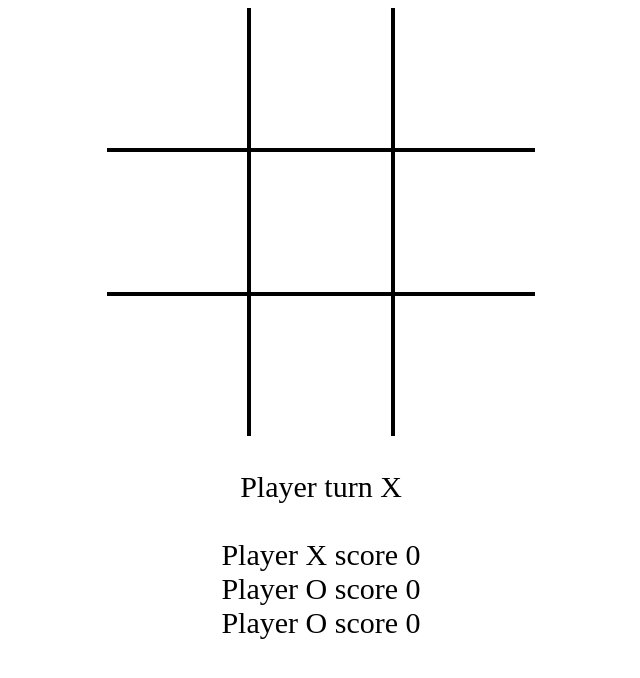
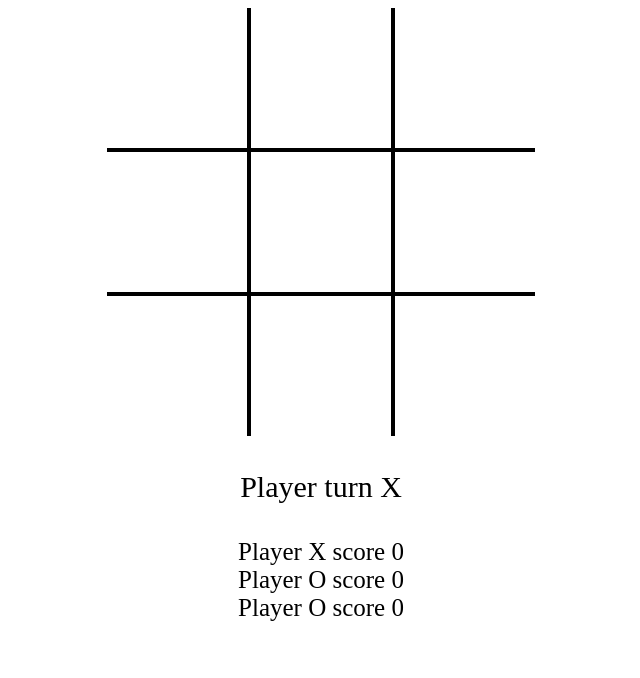
Before and after one commit to rraj7575/tic-tac-toe-typescript, a React (Create React App) app: page / in a window 1280 px wide. Shown: the top 678 px of the page, without its empty margins (319-959 px from the left). Built offline with nearby package versions, Linux system fonts and the light colour scheme.

Commit message:
added font size;

```diff
--- a/src/components/game/TicTacToe.tsx
+++ b/src/components/game/TicTacToe.tsx
@@ -118,14 +118,14 @@ const TicTacToe = () => {
                 </div>
             </div>
 
-            <div className='text-center f-size'>
+            <div className='text-center f-size-30'>
                 <br/>
                 {!hasWon && !isDraw && <div>Player turn {player}</div>}
                 {hasWon && <div>Player {playerName} Won !</div>}
                 {isDraw && <div>Match Draw !</div>}
                 {(isDraw || hasWon) && <button className='reset-button' onClick={resetGame}>Reset</button>}
                 <br/>
-                <div>
+                <div className='f-size-25'>
                     <div>Player X score {playerXScore}</div>
                     <div>Player O score {playerOScore}</div>
                     <div>Player O score {tie}</div>
--- a/src/components/game/ticTacToe.css
+++ b/src/components/game/ticTacToe.css
@@ -30,8 +30,11 @@
 .text-center{
     text-align: center;
 }
-.f-size{
+.f-size-30{
    font-size: 30px;
+}
+.f-size-25{
+    font-size: 25px;
 }
 
 .reset-button{
```
